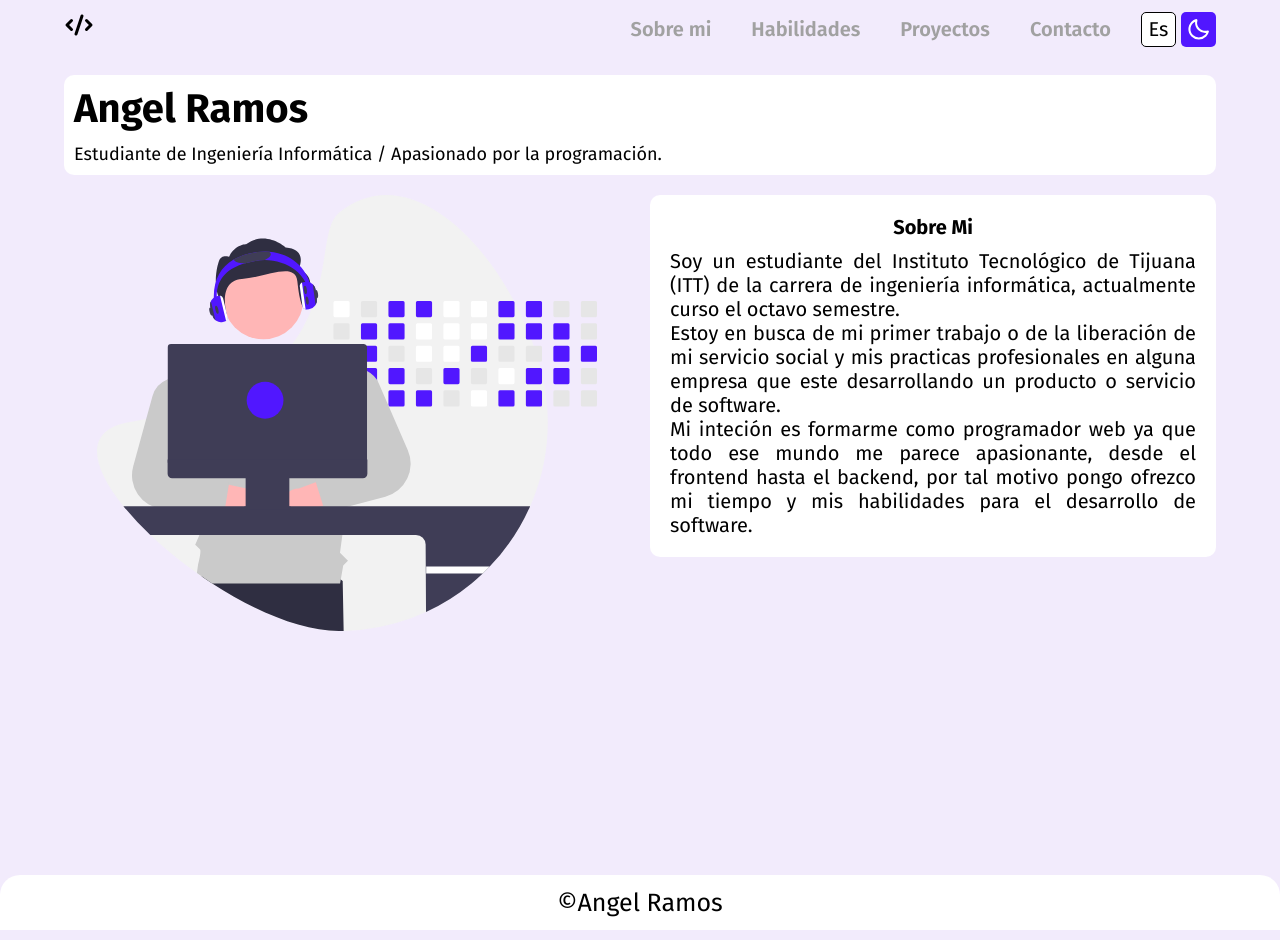
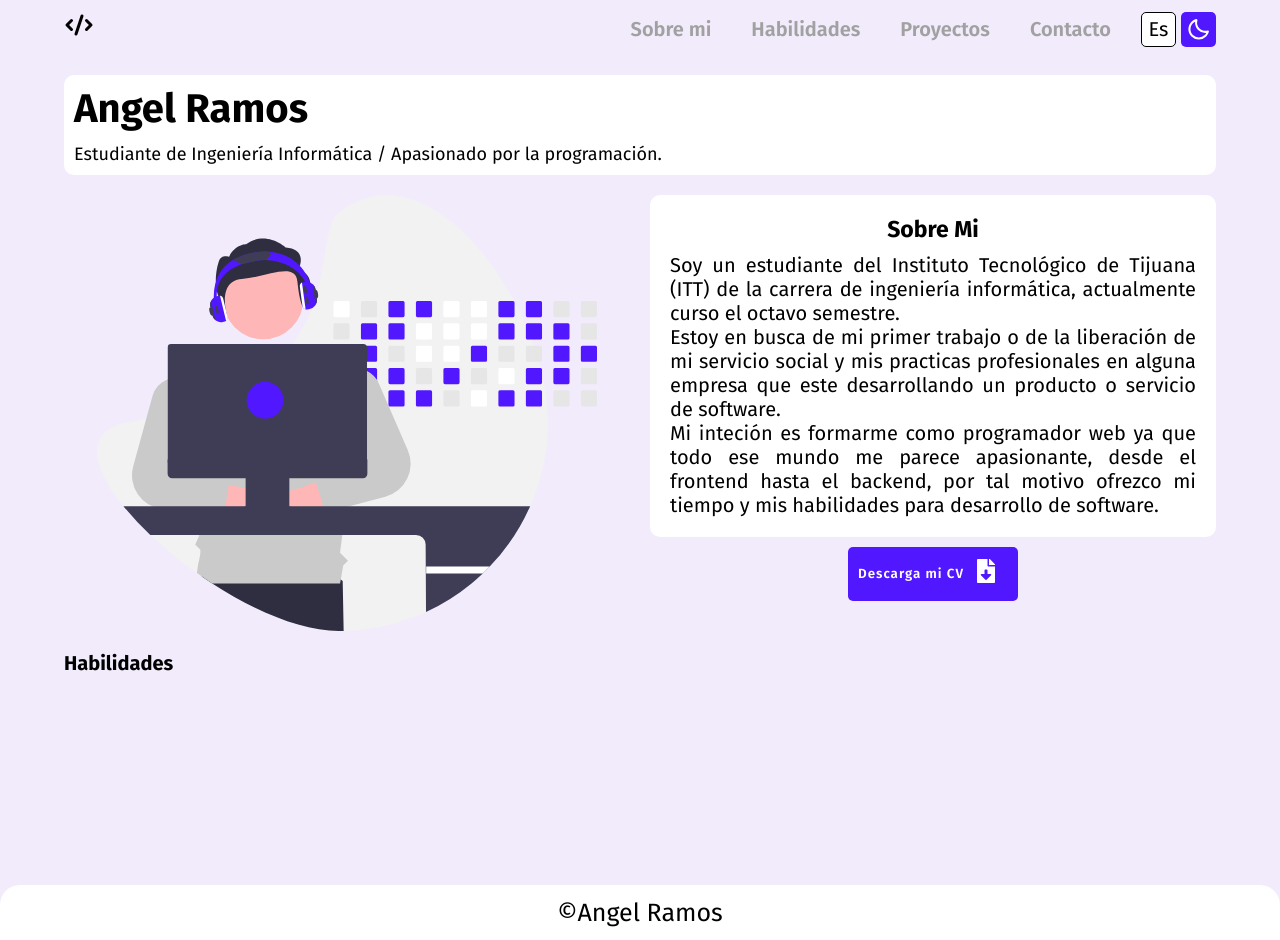
Before and after one commit to Ramos-Angel-20/Personal-Portfolio, a React (Create React App) app: page / in a window 1280 px wide. Built offline with nearby package versions, Linux system fonts and the light colour scheme.

Commit message:
Se mejoro el layout del componente About

```diff
--- a/src/App.js
+++ b/src/App.js
@@ -3,6 +3,7 @@ import { useRef, useEffect, useState } from 'react';
 import Navbar from './components/Navbar';
 import Header from './components/Header';
 import About from './components/About';
+import Skills from './components/Skills';
 import Footer from './components/Footer';
 
 //token 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
@@ -65,6 +66,7 @@ const App = () => {
       <main ref={mainRef}>
         <Header />
         <About />
+        <Skills />
       </main>
       <Footer />
     </>
--- a/src/components/About.js
+++ b/src/components/About.js
@@ -1,3 +1,5 @@
+import { FaFileDownload } from 'react-icons/fa';
+
 import devSvg from '../assets/dev.svg';
 
 
@@ -9,20 +11,29 @@ const About = () => {
                 <img src={devSvg} alt='Sobre Mi'></img>
             </div>
 
+            {/* <div className='about__action'>
+                <button className='about__action--cv-button'>Descarga mi CV</button>
+            </div> */}
+
+            <div className='about__subgrid'>
                 <div className='about__content'>
 
                     <h1>Sobre Mi</h1>
 
                     <p>
                         Soy un estudiante del Instituto Tecnológico de Tijuana (ITT) de la carrera de ingeniería
-                    informática, actualmente curso el octavo semestre. <br/>
+                        informática, actualmente curso el octavo semestre. <br />
                         Estoy en busca de mi primer trabajo o de la liberación de mi servicio social y
                         mis practicas profesionales en alguna empresa que este desarrollando un producto o servicio
-                    de software. <br/>
+                        de software. <br />
                         Mi inteción es formarme como programador web ya que todo ese mundo me parece apasionante, desde
-                    el frontend hasta el backend, por tal motivo pongo ofrezco mi tiempo y mis habilidades para el
+                        el frontend hasta el backend, por tal motivo ofrezco mi tiempo y mis habilidades para
                         desarrollo de software.
                     </p>
+                </div>
+                <div className='about__action'>
+                    <button className='about__action--cv-button'>Descarga mi CV <span><FaFileDownload /></span> </button>
+                </div>
             </div>
         </div>
     );
--- /dev/null
+++ b/src/components/Skills.js
@@ -0,0 +1,11 @@
+
+
+const Skills = () => {
+    return (
+        <div className='skills container'>
+            <h1>Habilidades</h1>
+        </div>
+    );
+}
+
+export default Skills;
--- a/src/styles/components/_About.scss
+++ b/src/styles/components/_About.scss
@@ -4,6 +4,48 @@
     & img {
         margin: 0 auto;
         margin-bottom: 2rem;
+    }
+
+    &__action {
+        margin: 1rem 0;
+
+
+        &--cv-button {
+            background-color: #5117ff;
+            outline: none;
+            border: none;
+            color: #fff;
+            border-radius: .5rem;
+            padding: 1.2rem 1rem;
+            font-family: var(--primary-font);
+            font-weight: 600;
+            letter-spacing: .1rem;
+            display: flex;
+            justify-content: space-evenly;
+            align-items: center;
+            margin: 0 auto;
+            cursor: pointer;
+            transition: background-color 200ms;
+
+            & span {
+                margin: 0 1rem;
+                font-size: 2.4rem;
+                color: #fff;
+            }
+
+            &:hover {
+                background-color: darken($color: #5117ff, $amount: 20);
+            }
+        }
+    }
+
+    &__subgrid {
+        display: grid;
+        grid-template-rows: repeat(2, auto);
+    }
+
+    &__action {
+        grid-row: 1 / 2;
     }
 
     &__content {
@@ -14,6 +56,7 @@
         & h1 {
             margin-bottom: 1rem;
             text-align: center;
+            font-size: 2.3rem;
         }
 
         & p {
@@ -29,6 +72,10 @@
         grid-template-columns: repeat(2, 1fr);
         gap: 2rem;
 
+        &__subgrid {
+            display: block;
+        }
+
         &__content {
             height: fit-content;
         }
--- a/src/styles/components/_Footer.scss
+++ b/src/styles/components/_Footer.scss
@@ -7,4 +7,5 @@
     display: flex;
     align-items: center;
     justify-content: center;
+    margin-top: 1rem;
 }
--- a/src/styles/components/_Navbar.scss
+++ b/src/styles/components/_Navbar.scss
@@ -61,10 +61,23 @@
                 // border-radius: 2rem;
                 font-weight: 600;
                 padding: .5rem 1.5rem;
-
+                position: relative;
                 // background-color: #0094ff;
                 color: rgb(161, 161, 161);
                 cursor: pointer;
+
+
+                // transition: all 200ms ease-in;
+
+                // &:hover::after {
+                //     content: '';
+                //     position: absolute;
+                //     background-color: #5117ff;
+                //     bottom: 0;
+                //     left: 0;
+                //     width: 100%;
+                //     height: 3px;
+                // }
             }
         }
     }
--- /dev/null
+++ b/src/styles/components/_Skills.scss
@@ -0,0 +1,3 @@
+.skills {
+
+}
--- a/src/styles/index.scss
+++ b/src/styles/index.scss
@@ -7,4 +7,5 @@
 @import './components/Backdrop';
 @import './components/Header';
 @import './components/About';
+@import './components/Skills';
 @import './components/Footer';
```
Lines whose indentation alone changed are shown as unchanged.
